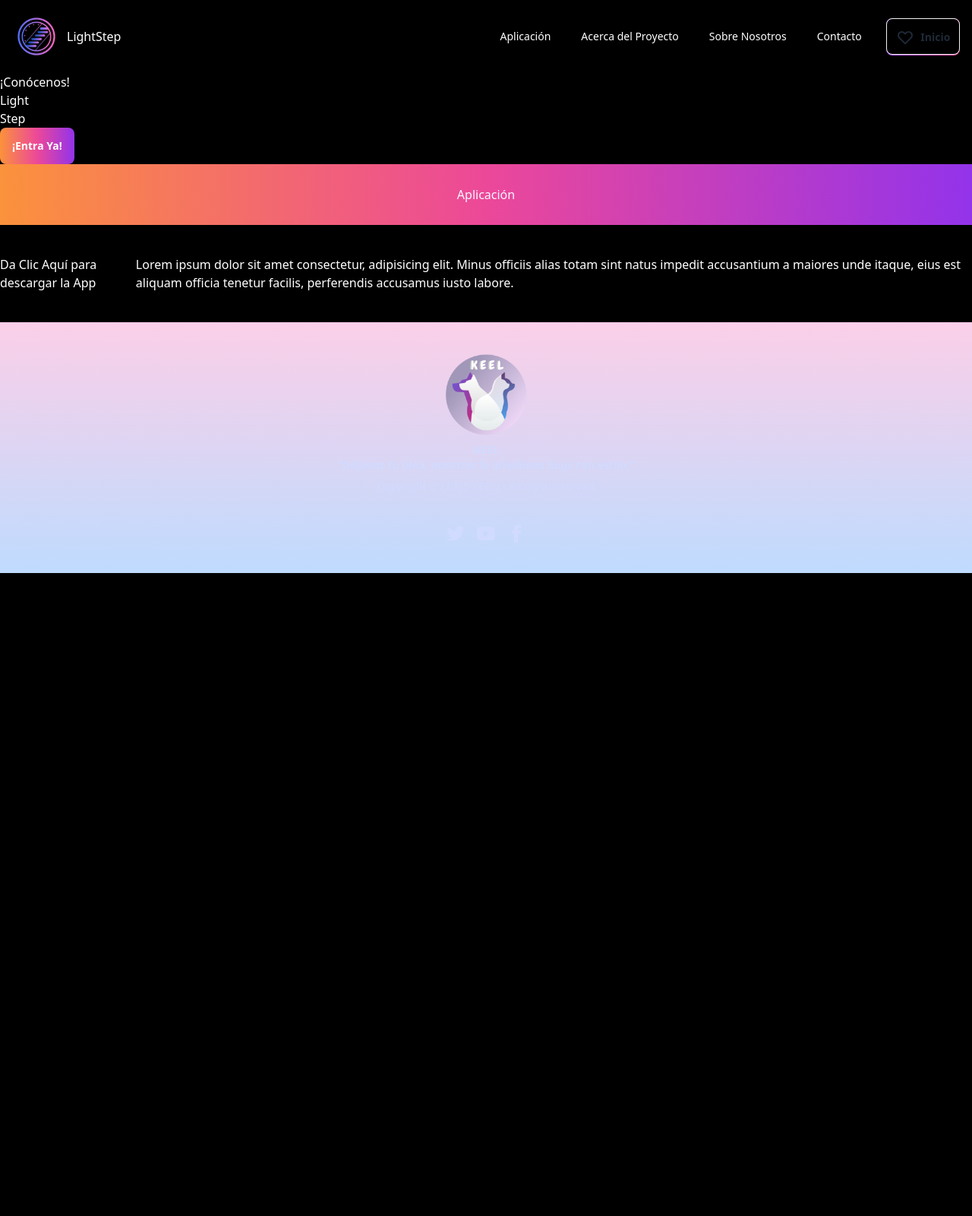
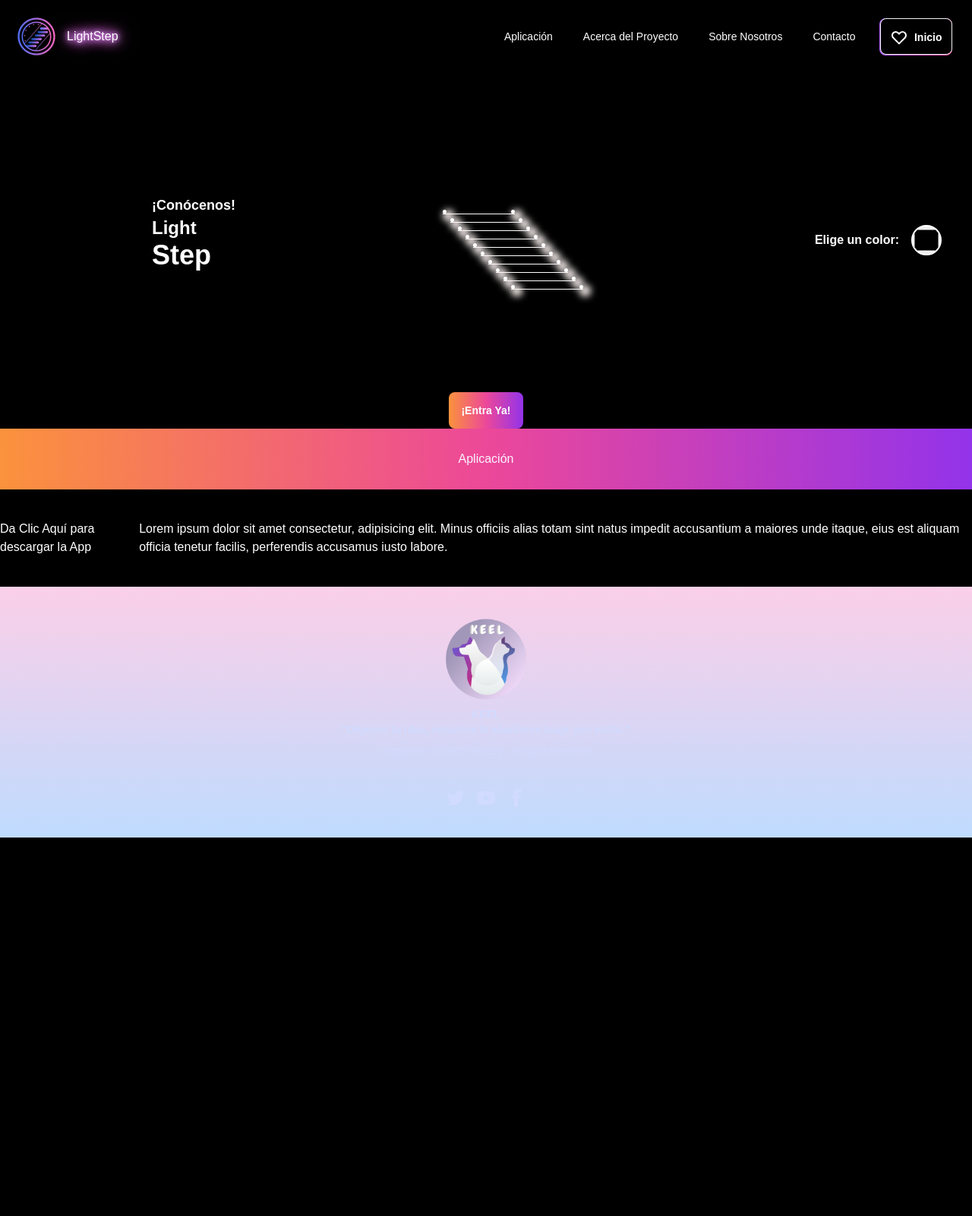
Before and after one commit to EsmeMP/LightStep, a Django app: page / in a window 1280 px wide. Shown: the whole page at 76% size. Before the commit the page ends 754 px from the top, so only its background shows below. Run offline with Django 5.2, Linux system fonts and the light colour scheme; style sheets or scripts are compiled from the project's sources; some libraries are stand-ins or nearby versions.

Commit message:
05 Animacion escaleras

```diff
--- /dev/null
+++ b/mysite/mysite/static/js/animaciones.js
@@ -0,0 +1,59 @@
+// document.addEventListener("DOMContentLoaded", () => {
+//     gsap.to(".box", {
+//         x: 200,
+//         duration: 1,
+//         repeat: -1,
+//         yoyo: true
+//     });
+// });
+
+// window.onload = function () {
+//     gsap.to(".title", { x: 200 });
+
+//     gsap.to(".title", {
+//       rotation: 360,
+//       x: 300,
+//       xPercent: -100,
+//       duration: 2,
+//       repeat: 2,
+//       yoyo: true,
+//     });
+//   };
+
+window.onload = function (){
+    gsap.to(".logo", { x: 150,
+    rotation: 360,
+    x: 250,
+    xPercent: -100,
+    duration: 2,
+    repeat: 1,
+    yoyo: true,
+    });
+};
+
+// Animacion de texto
+let colors = [
+    "0px 0px 5px #0FF, 0px 0px 10px #0FF, 0px 0px 15px #0FF, 0px 0px 20px #0FF, 0px 0px 25px #0FF, 0px 0px 30px #0FF",
+    "none",
+    "0px 0px 5px #e688f7, 0px 0px 10px #e688f7, 0px 0px 15px #e688f7, 0px 0px 20px #e688f7, 0px 0px 25px #e688f7, 0px 0px 30px #e688f7"
+  ];
+
+  let colorIndex = 0; // Índice para alternar colores
+
+  gsap.to(".title", {
+    duration: 1.4,
+    delay: 0.5,
+    repeat: colors.length - 2, // Se repite solo hasta llegar al rosa
+    yoyo: false, // No queremos que retroceda automáticamente
+    onRepeat: function() {
+      colorIndex = (colorIndex + 1) % colors.length; // Alternar entre los colores en orden
+      document.querySelector(".title").style.setProperty("text-shadow", colors[colorIndex], "important");
+    },
+    onStart: function() {
+      document.querySelector(".title").style.setProperty("text-shadow", colors[0], "important");
+    },
+    onComplete: function() {
+      document.querySelector(".title").style.setProperty("text-shadow", colors[2], "important"); // Se queda en rosa
+    }
+  });
+// //  Animation
--- a/mysite/mysite/static/styles/style.css
+++ b/mysite/mysite/static/styles/style.css
@@ -7,8 +7,10 @@
     background: blue !important;
   } */
 
-h3 .text-shadow-lg {
+h3 .style {
     text-shadow: 3px 3px 5px rgba(112, 108, 86, 0.7), 0 0 25px rgba(255, 0, 0, 0.5) !important;
-    /* background-color: aqua; */
+    background-color: rgb(182, 123, 233);
     text-shadow: 32px 22px 40px rgba(79, 121, 25, 0.5) !important;
 }
+
+/* Typography */
--- a/mysite/mysite/templates/base.html
+++ b/mysite/mysite/templates/base.html
@@ -6,12 +6,23 @@
     <meta name="viewport" content="width=device-width, initial-scale=1.0">
     <title>{% block title %} {% endblock %}</title>
     {% load static %}
-    <!-- <link rel="stylesheet" href="{% static 'theme/css/dist/styles.css' %}"> -->
-    <!-- <link rel="stylesheet" href="{% static 'css/styles.css' %}">
-    <link rel="stylesheet" href="{% static 'styles/style.css' %}"> -->
     <link rel="stylesheet" href="{% static 'styles/output.css' %}">
+    <script src="https://cdnjs.cloudflare.com/ajax/libs/three.js/r128/three.min.js"></script>
+    <script src="https://cdnjs.cloudflare.com/ajax/libs/gsap/3.12.2/gsap.min.js"></script>
+    <script src="{% static 'js/animaciones.js' %}"></script>
     <link rel="stylesheet" href="{% static 'styles/style.css' %}">
+    {% block extra_css %}{% endblock %}
     <style>
+      /* body { margin: 0;  background: black; }
+      canvas { display: block; } */
+
+      .title {
+    text-shadow:
+        3px 3px 5px rgba(112, 108, 86, 0.7),
+        0 0 25px rgba(255, 0, 0, 0.5),
+        32px 22px 40px rgba(79, 121, 25, 0.5) !important;
+}
+
     </style>
 </head>
 <body>
@@ -41,8 +52,11 @@
               <li><a>Contacto</a></li>
             </ul>
           </div>
-          <a class="max-w-[80px] max-h-[80px]"><img src="../static/img/logo.png" alt="logo"></a>
-          <h3 class="text-shadow-lg">LightStep</h3>
+          <a class="max-w-[80px] max-h-[80px]"><img src="../static/img/logo.png" alt="logo" class="logo"></a>
+          <h3 class="title">LightStep</h3>
+
+
+
         </div>
         <div class="navbar-center hidden lg:flex">
           <ul class="menu menu-horizontal px-1">
@@ -82,7 +96,7 @@
         </div>
 
         <div class="m-2 p-[0.5px] bg-gradient-to-r from-purple-500 to-pink-500 rounded-lg">
-            <button class="btn bg-black rounded-lg p-3 mask mask-squircle hover:bg-gradient-to-br from-purple-500 to-pink-500">
+            <button class="btn text-white bg-black rounded-lg p-3 mask mask-squircle hover:bg-gradient-to-br from-purple-500 to-pink-500">
                 <svg
                 xmlns="http://www.w3.org/2000/svg"
                 class="h-6 w-6"
@@ -153,5 +167,63 @@
         </nav>
       </footer>
 </div>
+<!-- <script>
+  let scene, camera, renderer, particles, mouse = { x: 0, y: 0 };
+
+  function init() {
+      scene = new THREE.Scene();
+      camera = new THREE.PerspectiveCamera(75, window.innerWidth / window.innerHeight, 0.1, 1000);
+      camera.position.z = 50;
+
+      renderer = new THREE.WebGLRenderer({ alpha: true });
+      renderer.setSize(window.innerWidth, window.innerHeight);
+      document.body.appendChild(renderer.domElement);
+
+      const geometry = new THREE.BufferGeometry();
+      const numParticles = 200;
+      const positions = new Float32Array(numParticles * 3);
+
+      for (let i = 0; i < numParticles; i++) {
+          positions[i * 3] = (Math.random() - 0.5) * 100;
+          positions[i * 3 + 1] = (Math.random() - 0.5) * 100;
+          positions[i * 3 + 2] = (Math.random() - 0.5) * 100;
+      }
+
+      geometry.setAttribute('position', new THREE.BufferAttribute(positions, 3));
+
+      const material = new THREE.PointsMaterial({
+          color: 0x00d4ff,
+          size: 2,
+          transparent: true
+      });
+
+      particles = new THREE.Points(geometry, material);
+      scene.add(particles);
+
+      window.addEventListener("mousemove", onMouseMove);
+      animate();
+  }
+
+  function onMouseMove(event) {
+      mouse.x = (event.clientX / window.innerWidth) * 2 - 1;
+      mouse.y = -(event.clientY / window.innerHeight) * 2 + 1;
+  }
+
+  function animate() {
+      requestAnimationFrame(animate);
+
+      particles.rotation.y += 0.002;
+      particles.rotation.x = mouse.y * 0.1;
+      particles.rotation.y = mouse.x * 0.1;
+
+      renderer.render(scene, camera);
+  }
+
+  init();
+</script> -->
+<script src="https://cdnjs.cloudflare.com/ajax/libs/gsap/3.12.2/gsap.min.js"></script>
+<script src="https://cdnjs.cloudflare.com/ajax/libs/gsap/3.12.2/ScrollTrigger.min.js"></script>
+
+{% block scripts %}{% endblock %}
 </body>
 </html>
--- a/mysite/mysite/templates/index.html
+++ b/mysite/mysite/templates/index.html
@@ -1,19 +1,73 @@
 {% extends "base.html" %}
 
 {% block title %} Inicio {% endblock %}
+{% block extra_css %}
+<style>
+    body {
+        font-family: Arial, sans-serif;
+        background: #000;
+        color: white;
+        display: flex;
+        flex-direction: column;
+        align-items: center;
+        height: 200vh;
+    }
+
+    #container {
+        display: flex;
+        flex-direction: column;
+        align-items: flex-start; /* Asegura alineación izquierda */
+        gap: 5px; /* Espacio entre filas */
+        margin-top: 100px;
+    }
+
+    .row {
+        display: flex;
+        gap: 5px;
+        border-bottom: 0.001px solid #fff;
+    }
+
+    .box {
+        width: 5px;
+        height: 5px;
+        background: #ffffff;
+        opacity: 0; /* Oculto inicialmente */
+        box-shadow: 5px 5px 10px 5px #fff6f4;
+        border-radius: 50%;
+    }
+
+    .inactive {
+        background: transparent !important; /* Desactiva los cuadros internos */
+    }
+
+
+</style>
+{% endblock %}
+
 
 {% block content %}
-<div>
-    <h3>¡Conócenos!</h3>
-    <h2>Light</h2>
-    <h1>Step</h1>
+<div class="flex flex-col md:flex-row justify-between items-center w-full px-5 md:px-10">
+    <div class="text-left p-10 md:p-20 lg:p-40">
+        <h3 class="text-lg font-semibold">¡Conócenos!</h3>
+        <h2 class="text-2xl font-bold">Light</h2>
+        <h1 class="text-4xl font-extrabold">Step</h1>
+    </div>
+    <div id="container" class="w-full md:w-1/2 h-40 pl-5 md:pl-10 lg:pl-28"></div>
+    <div class="flex items-center gap-4 mt-5">
+        <label for="colorPicker" class="text-white font-semibold">Elige un color:</label>
+        <input type="color" id="colorPicker" class="w-10 h-10 border-2 border-white rounded-full">
+    </div>
+
 </div>
+
+
+
 <div>
     <button class="btn btn-outline bg-gradient-to-r from-orange-400 via-pink-500 to-purple-600 text-white border-0 hover:from-purple-600 hover:to-orange-400">¡Entra Ya!</button>
 </div>
 <div class="flex w-full flex-col">
     <div class="card bg-base-300 grid h-20 place-items-center bg-gradient-to-r from-orange-400 via-pink-500 to-purple-600 text-purple-50">Aplicación</div>
-  </div>
+</div>
 <div class="flex w-full flex-col lg:flex-row">
     <div class="card bg-base-300 rounded-box grid h-32 flex-grow place-items-center">
         <h3>Da Clic Aquí para descargar la App</h3>
@@ -21,7 +75,61 @@
     <div class="card bg-base-300 rounded-box grid h-32 flex-grow place-items-center">
         <p>Lorem ipsum dolor sit amet consectetur, adipisicing elit. Minus officiis alias totam sint natus impedit accusantium a maiores unde itaque, eius est aliquam officia tenetur facilis, perferendis accusamus iusto labore.</p>
     </div>
-  </div>
+</div>
+{% endblock %}
 
+{% block scripts %}
+<script>
+    document.addEventListener("DOMContentLoaded", function () {
+    const container = document.getElementById("container");
+    const colorPicker = document.getElementById("colorPicker");
+    const filas = 10;
+    const columnas = 10;
 
+    // Crear las filas y columnas
+    for (let i = 0; i < filas; i++) {
+        let row = document.createElement("div");
+        row.classList.add("row");
+        row.style.marginLeft = `${i * 10}px`; // Escalera
+
+        for (let j = 0; j < columnas; j++) {
+            let div = document.createElement("div");
+            div.classList.add("box");
+
+            if (j !== 0 && j !== columnas - 1) {
+                div.classList.add("inactive");
+            }
+
+            row.appendChild(div);
+        }
+        container.appendChild(row);
+    }
+
+    // Animación con GSAP
+    gsap.to(".box:not(.inactive)", {
+        opacity: 1,
+        duration: 0.5,
+        stagger: {
+            each: 0.2,
+            from: "start"
+        },
+        ease: "power2.out",
+        scrollTrigger: {
+            trigger: "#container",
+            start: "top 80%",
+            toggleActions: "play none none none"
+        }
+    });
+
+    // Escuchar cambios en el input de color
+    colorPicker.addEventListener("input", function () {
+        let selectedColor = colorPicker.value;
+        document.querySelectorAll(".box:not(.inactive)").forEach(box => {
+            box.style.backgroundColor = selectedColor;
+            box.style.boxShadow = `5px 5px 20px ${selectedColor}, -5px -5px 20px ${selectedColor}, 10px 10px 20px ${selectedColor}, -10px -10px 20px ${selectedColor}, 20px 20px 20px ${selectedColor}, -20px -20px 20px ${selectedColor}, 25px 15px 20px ${selectedColor}, -25px -15px 20px ${selectedColor}, 30px 15px 20px ${selectedColor}, -30px -15px 20px ${selectedColor}`;
+        });
+    });
+});
+
+</script>
 {% endblock %}
```
Also changed, not shown: mysite/db.sqlite3.
